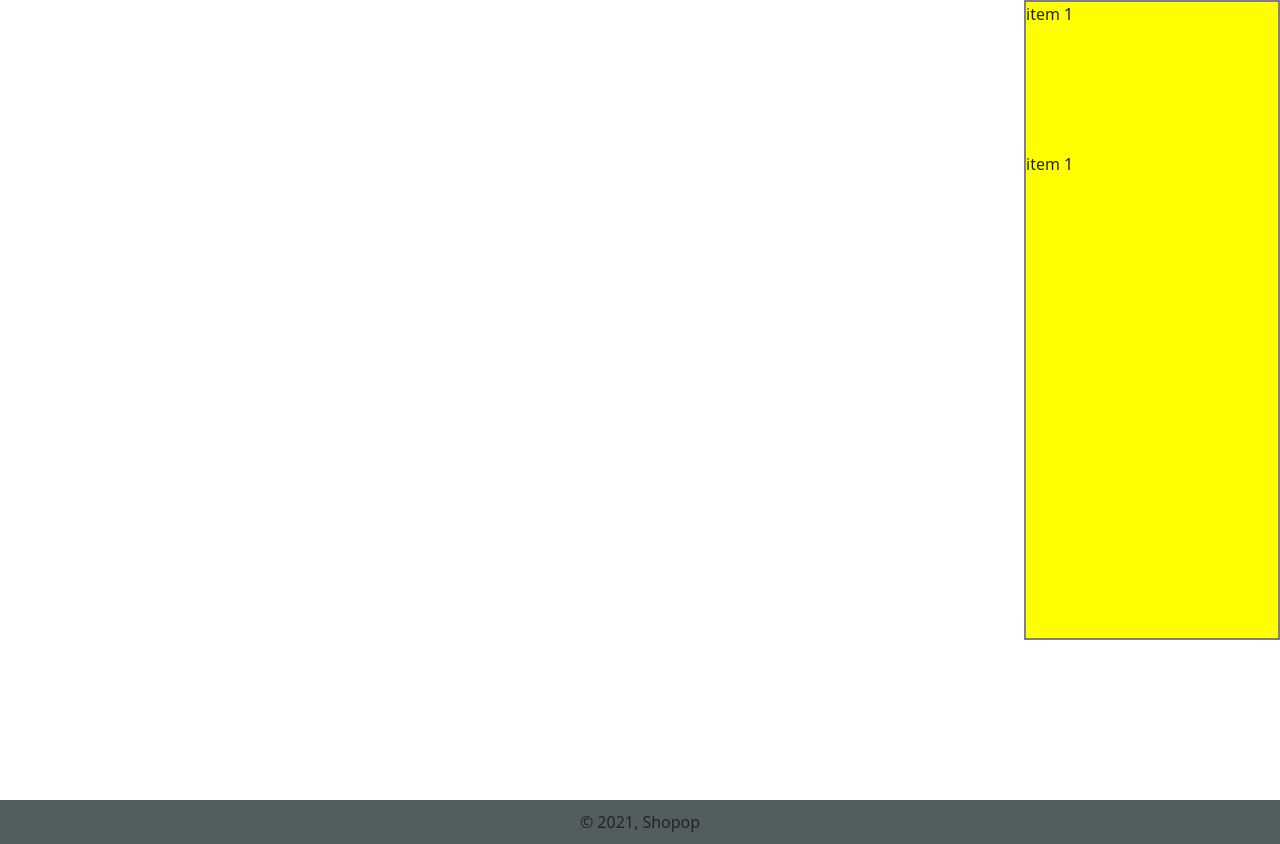
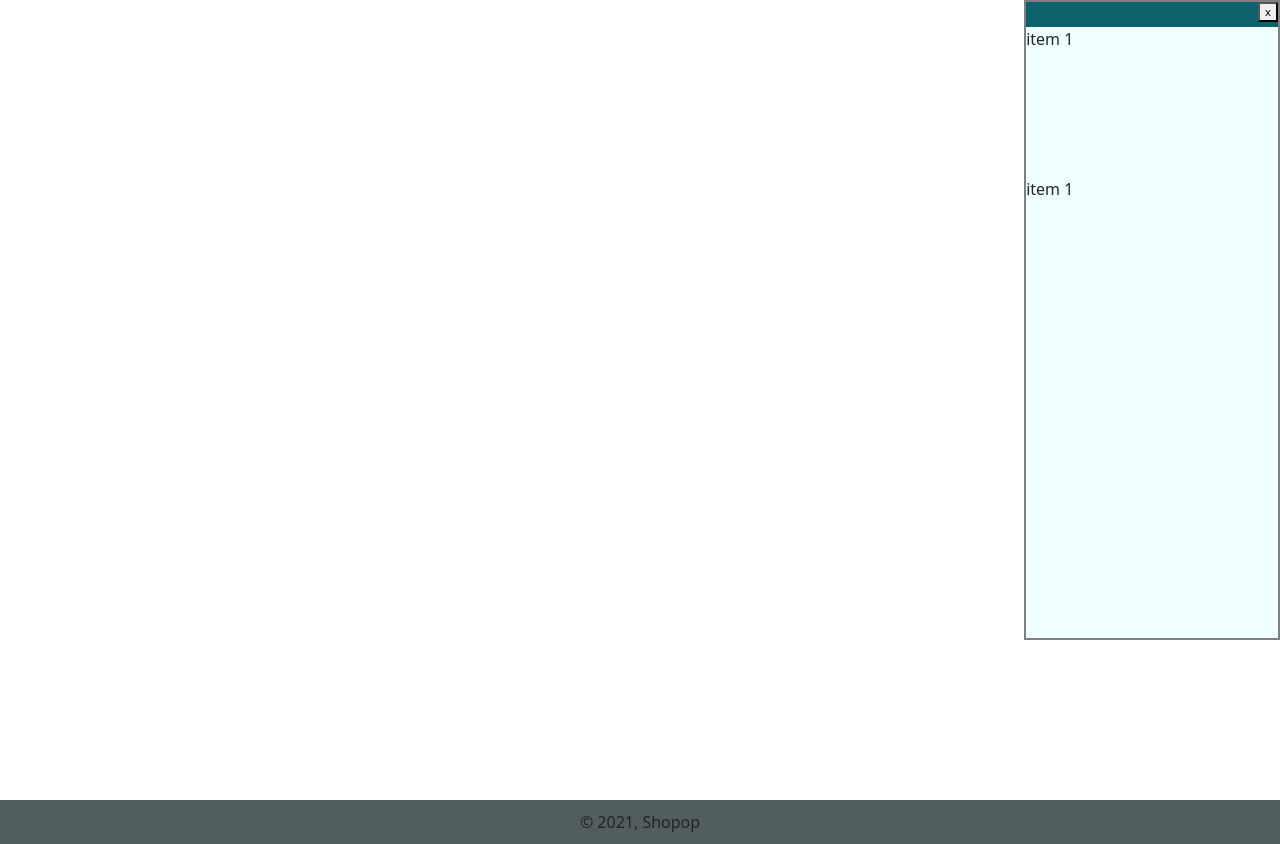
Before and after one commit to RubelBiswasCS/shopping-site, a Django app: page / in a window 1280 px wide. Shown: the part 90-934 px from the top of the page. Run offline with Django 3.2, Linux system fonts and the light colour scheme; data that the repository does not hold is empty; some web fonts are replaced.

Commit message:
modified cart

```diff
--- a/store/static/store/css/cart.css
+++ b/store/static/store/css/cart.css
@@ -1,9 +1,25 @@
 .cart{
-    width: 20vw;
+    /* display: none; */
+    width: 25vw;
     height: 80vh;
     border: 2px solid gray;
 
-    background-color: yellow;
+    background-color: azure;
+}
+.cart-header{
+    display: flex;
+    justify-content: center;
+    height: 25px;
+    background-color: rgb(13, 97, 109);
+}
+.close-cart{
+    height: 20px;
+    width: 20px;
+    margin-left: auto;
+    font-size: .7em;
+    display: flex;
+    align-items: center;
+    justify-content: center;
 }
 .cart-item{
     height: 150px;
--- a/store/static/store/css/style.css
+++ b/store/static/store/css/style.css
@@ -80,8 +80,8 @@ h3{
     flex-wrap: wrap;
     align-items: center;
     justify-content:center;
-    width: 80%;
-    padding: 2%;
+    width: 100%;
+    padding: 10px;
 }
 .product-card{
     display: flex;
@@ -163,8 +163,8 @@ figure{
   .gen-div{
       display: flex;
   }
-  .wd-100{
-    width: 100%;
+  .wd-75{
+    width: 75%;
   }
 
 @media only screen and (min-width:1201px){
--- a/store/templates/store/home.html
+++ b/store/templates/store/home.html
@@ -22,6 +22,11 @@
 
     </section>
     <section id="cart" class="cart" >
+        <header class="cart-header">
+            <button id="close-cart" class="close-cart">
+                x
+            </button>
+        </header>
         <div class="cart-item">
             <p>item 1</p>
         </div>
@@ -34,7 +39,12 @@
         // show and hide cart
         $("#cart-btn").click(function () {
                 $("#cart").toggle("slow");
-                $( ".products" ).addClass( "wd-100" );
+                // $( ".products" ).addClass( "wd-75" );
+            });
+
+            $("#close-cart").click(function () {
+                $("#cart").toggle("slow");
+                // $( ".products" ).addClass( "wd-75" );
             });
 
         //fuction for add item to the cart
```
